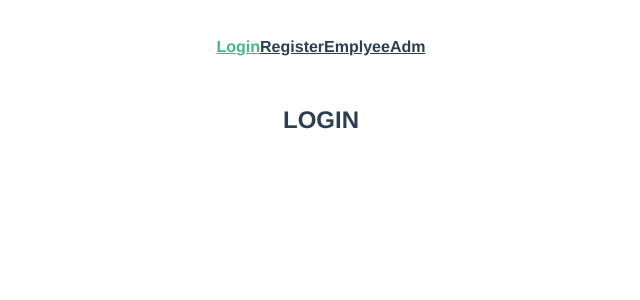
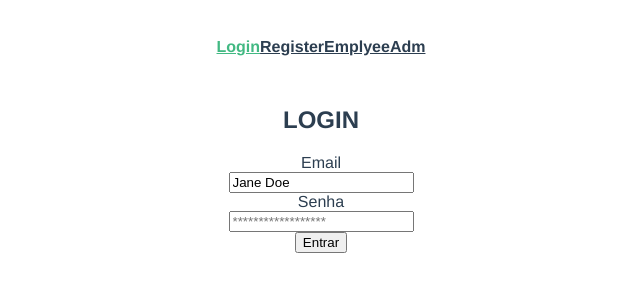
Before and after one commit to oligregz/user-admin-interface-app, a Vue app: page / in a window 1280 px wide. Shown: the top 300 px of the page, without its empty margins (319-959 px from the left). Built offline with nearby package versions, Linux system fonts and the light colour scheme.

Commit message:
feat: login form implemented

```diff
--- a/src/views/adm/AdmView.vue
+++ b/src/views/adm/AdmView.vue
@@ -1,5 +1,5 @@
 <template>
-  <div class="adm">
+  <div class="main" id="adm">
     <h2 id="title">Adm</h2>
   </div>
 </template>
--- a/src/views/employee/EmployeeView.vue
+++ b/src/views/employee/EmployeeView.vue
@@ -1,5 +1,5 @@
 <template>
-  <div class="employee">
+  <div class="main" id="employee">
     <h2 id="title">Employee</h2>
   </div>
 </template>
--- a/src/views/login/LoginView.vue
+++ b/src/views/login/LoginView.vue
@@ -1,6 +1,39 @@
 <template>
-  <div class="login">
+  <div class="main" id="login">
     <h2 id="title">LOGIN</h2>
+    <form class="w-full max-w-sm" id="login-form">
+      <div class="md:flex md:items-center mb-6">
+        <div class="md:w-1/3">
+          <label class="block text-gray-500 font-bold md:text-right mb-1 md:mb-0 pr-4" for="inline-full-name">
+            Email
+          </label>
+        </div>
+        <div class="md:w-2/3">
+          <input class="bg-gray-200 appearance-none border-2 border-gray-200 rounded w-full py-2 px-4 text-gray-700 leading-tight focus:outline-none focus:bg-white focus:border-purple-500" id="inline-full-name" type="text" value="Jane Doe">
+        </div>
+      </div>
+      <div class="md:flex md:items-center mb-6">
+        <div class="md:w-1/3">
+          <label class="block text-gray-500 font-bold md:text-right mb-1 md:mb-0 pr-4" for="inline-password">
+            Senha
+          </label>
+        </div>
+        <div class="md:w-2/3">
+          <input class="bg-gray-200 appearance-none border-2 border-gray-200 rounded w-full py-2 px-4 text-gray-700 leading-tight focus:outline-none focus:bg-white focus:border-purple-500" id="inline-password" type="password" placeholder="******************">
+        </div>
+      </div>
+      <div class="md:flex md:items-center mb-6">
+        <div class="md:w-1/3"></div>
+      </div>
+      <div class="md:flex md:items-center">
+        <div class="md:w-1/3"></div>
+        <div class="md:w-2/3">
+          <button class="shadow bg-purple-500 hover:bg-purple-400 focus:shadow-outline focus:outline-none text-white font-bold py-2 px-4 rounded" type="button">
+            Entrar
+          </button>
+        </div>
+      </div>
+    </form>
   </div>
 </template>
 
--- a/src/views/register/RegisterView.vue
+++ b/src/views/register/RegisterView.vue
@@ -1,5 +1,5 @@
 <template>
-  <div class="register">
+  <div class="main" id="register">
     <h2 id="title">Register</h2>
   </div>
 </template>
```
Also changed, not shown: src/main.js (+7 -5 lines), src/style/global-style.css (added).
